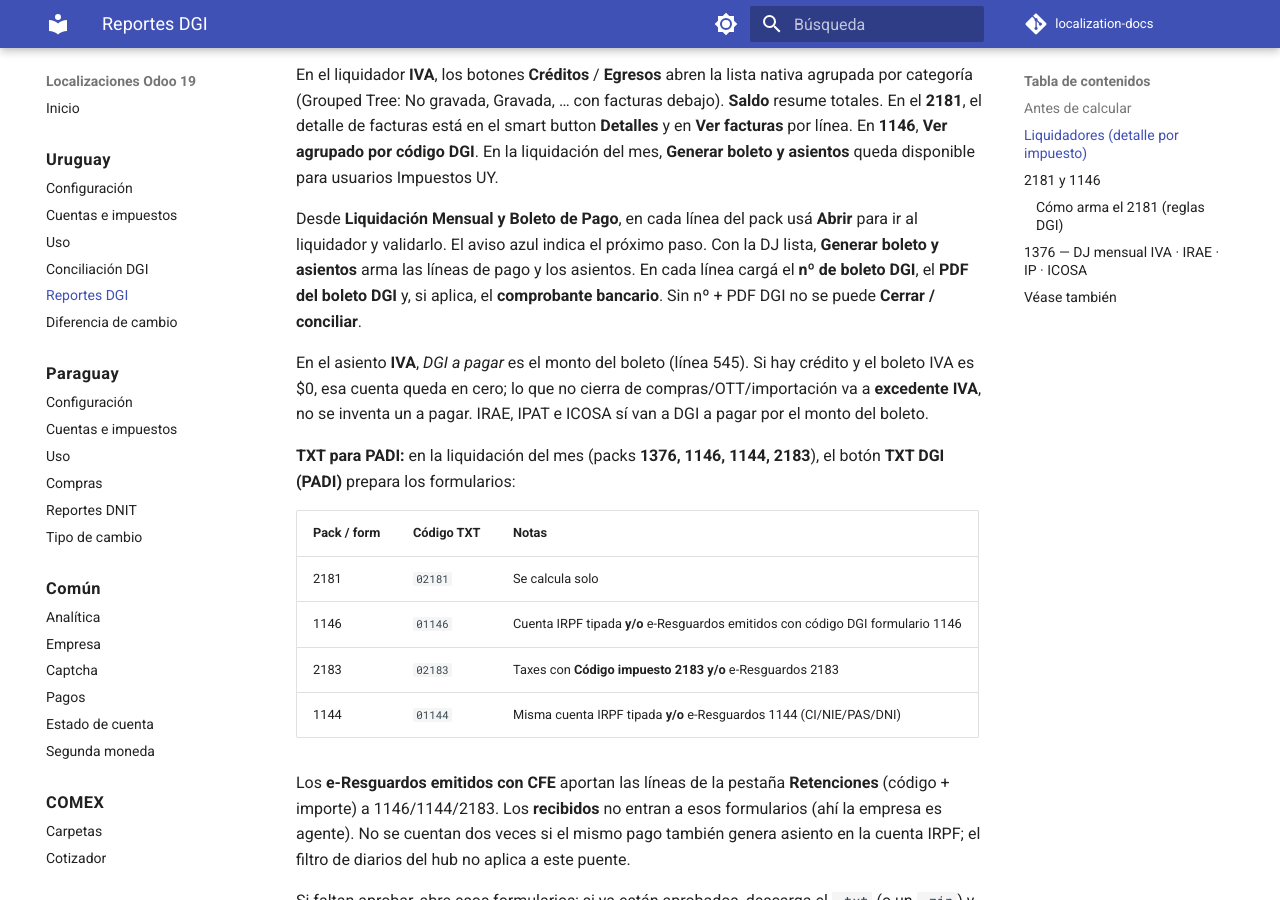
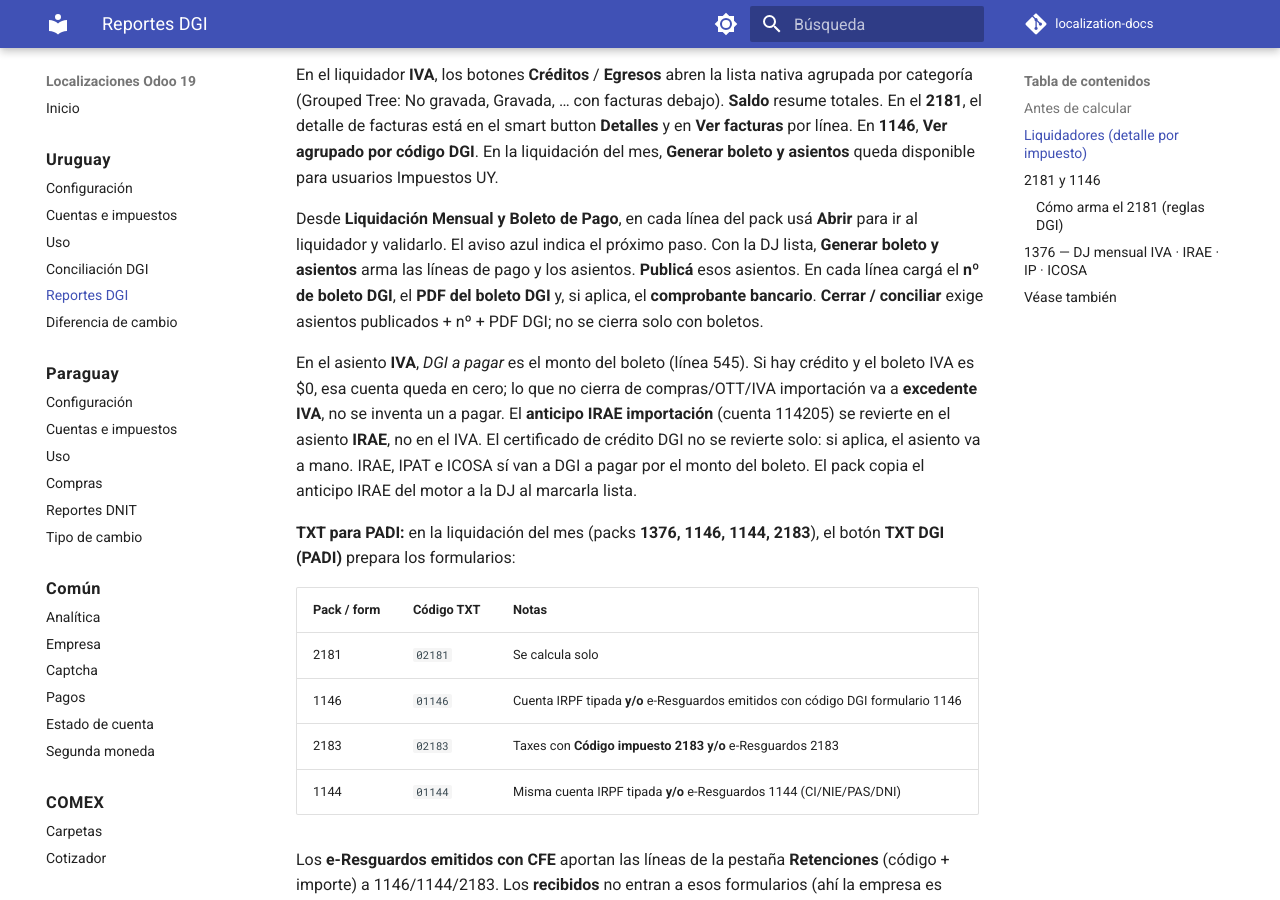
Before and after one commit to Pabloolano/localization-docs, an MkDocs documentation site: the page built from docs/uruguay/reportes.md, in a window 1280 px wide and 900 px high, scrolled down 2341 px. Built offline with MkDocs 1.6.1 and Material for MkDocs 9.7.7, drawn with Linux system fonts in a browser that asks for light colours; comment, search, counter and statistics services are not loaded; some of the changed text lies outside the part shown.

Commit message:
docs(uy): candado con asientos publicados y 114205 en IRAE
El cierre mensual exige asientos posted. El anticipo IRAE importación
se revierte en el asiento IRAE; el 1050 no publica el hub al marcar
formulario listo.

Co-authored-by: Cursor <cursoragent@cursor.com>

```diff
--- a/docs/uruguay/reportes.md
+++ b/docs/uruguay/reportes.md
@@ -33,7 +33,7 @@ En `Contabilidad → Configuración → Ajustes` (compañía fiscal Uruguay), bl
 |-------|-----|
 | Ajustes / compañía | Un bloque: anticipo **mensual** (1376/boleto) + determinación **anual** + DJ **1050** |
 | Liquidadores → **Patrimonio (IPAT)** | Submenú **Anticipo mensual** / **Determinación anual** |
-| Formularios DGI → **1050 — Patrimonio anual** | Pack anual (exige determinación aprobada). Tras «formulario listo» / cerrar: **propuestas** de coef/mín IRAE, IPAT e ICOSA en el hub; viven en el 1376 solo con **Aplicar propuestas al hub** (Aprobador). No sustituye la confección PADI del 1050. |
+| Formularios DGI → **1050 — Patrimonio anual** | Pack anual (exige determinación aprobada). «Formulario listo» arma **propuestas en el pack**. Al hub (campos vivos) van con **Aplicar propuestas al hub** (Aprobador) o al **Cerrar ejercicio 1050**. No sustituye la confección PADI del 1050. |
 
 **Crédito / excedente IVA inicial (cutover):** en Impuestos UY cargá el L21 de arranque (semilla). Se usa **solo** si no hay DJ 1376 del mes anterior **aprobada**; después manda la cadena mes a mes. No es el saldo eterno de la cuenta 114310 (esa puede servir de control, no de dueña del número).
 
@@ -62,9 +62,9 @@ Ahí se calcula y aprueba cada impuesto del mes (montos a pagar / crédito). Es
 
 En el liquidador **IVA**, los botones **Créditos** / **Egresos** abren la lista nativa agrupada por categoría (Grouped Tree: No gravada, Gravada, … con facturas debajo). **Saldo** resume totales. En el **2181**, el detalle de facturas está en el smart button **Detalles** y en **Ver facturas** por línea. En **1146**, **Ver agrupado por código DGI**. En la liquidación del mes, **Generar boleto y asientos** queda disponible para usuarios Impuestos UY.
 
-Desde **Liquidación Mensual y Boleto de Pago**, en cada línea del pack usá **Abrir** para ir al liquidador y validarlo. El aviso azul indica el próximo paso. Con la DJ lista, **Generar boleto y asientos** arma las líneas de pago y los asientos. En cada línea cargá el **nº de boleto DGI**, el **PDF del boleto DGI** y, si aplica, el **comprobante bancario**. Sin nº + PDF DGI no se puede **Cerrar / conciliar**.
+Desde **Liquidación Mensual y Boleto de Pago**, en cada línea del pack usá **Abrir** para ir al liquidador y validarlo. El aviso azul indica el próximo paso. Con la DJ lista, **Generar boleto y asientos** arma las líneas de pago y los asientos. **Publicá** esos asientos. En cada línea cargá el **nº de boleto DGI**, el **PDF del boleto DGI** y, si aplica, el **comprobante bancario**. **Cerrar / conciliar** exige asientos publicados + nº + PDF DGI; no se cierra solo con boletos.
 
-En el asiento **IVA**, *DGI a pagar* es el monto del boleto (línea 545). Si hay crédito y el boleto IVA es $0, esa cuenta queda en cero; lo que no cierra de compras/OTT/importación va a **excedente IVA**, no se inventa un a pagar. IRAE, IPAT e ICOSA sí van a DGI a pagar por el monto del boleto.
+En el asiento **IVA**, *DGI a pagar* es el monto del boleto (línea 545). Si hay crédito y el boleto IVA es $0, esa cuenta queda en cero; lo que no cierra de compras/OTT/IVA importación va a **excedente IVA**, no se inventa un a pagar. El **anticipo IRAE importación** (cuenta 114205) se revierte en el asiento **IRAE**, no en el IVA. El certificado de crédito DGI no se revierte solo: si aplica, el asiento va a mano. IRAE, IPAT e ICOSA sí van a DGI a pagar por el monto del boleto. El pack copia el anticipo IRAE del motor a la DJ al marcarla lista.
 
 **TXT para PADI:** en la liquidación del mes (packs **1376, 1146, 1144, 2183**), el botón **TXT DGI (PADI)** prepara los formularios:
 
```
